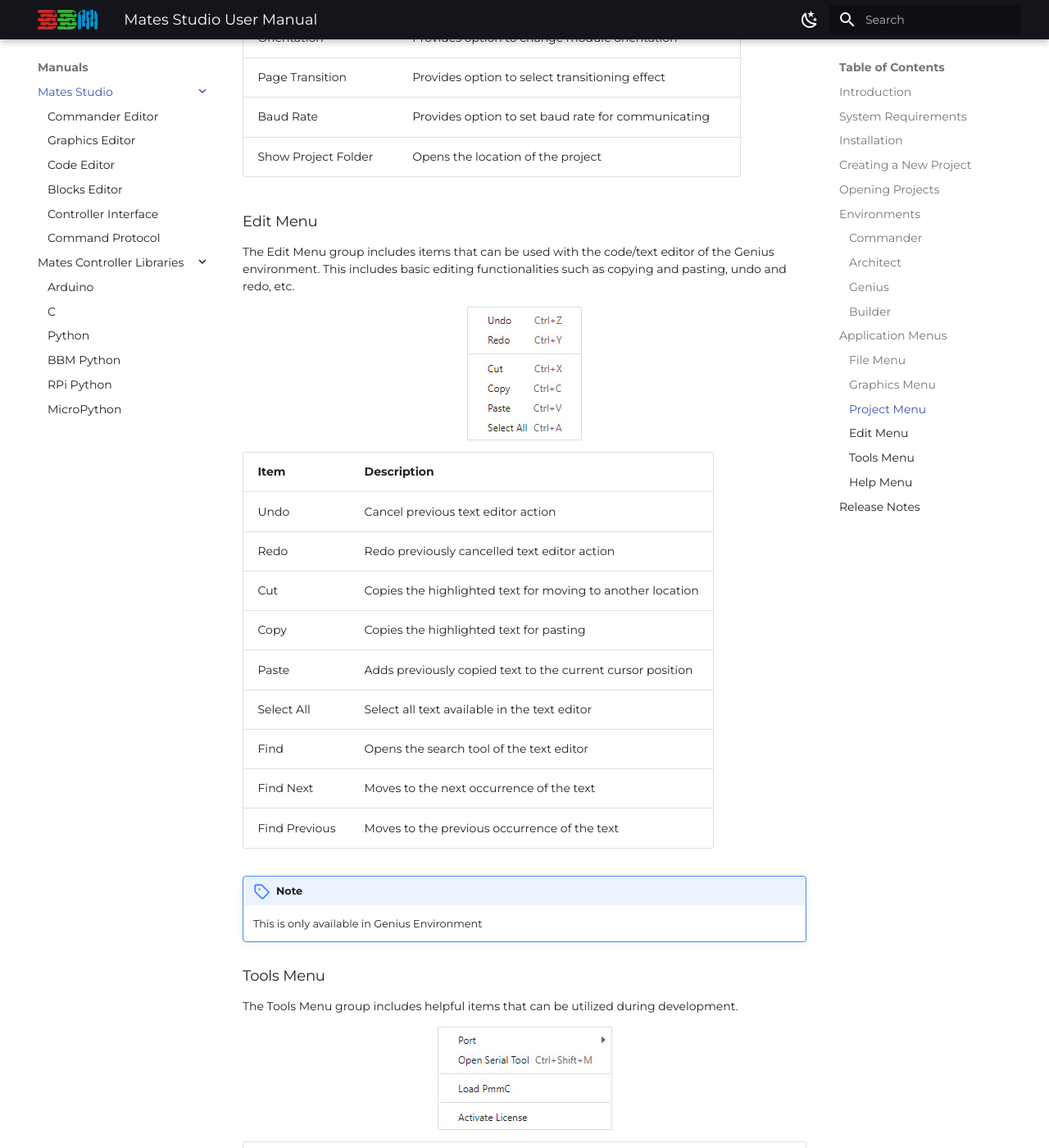
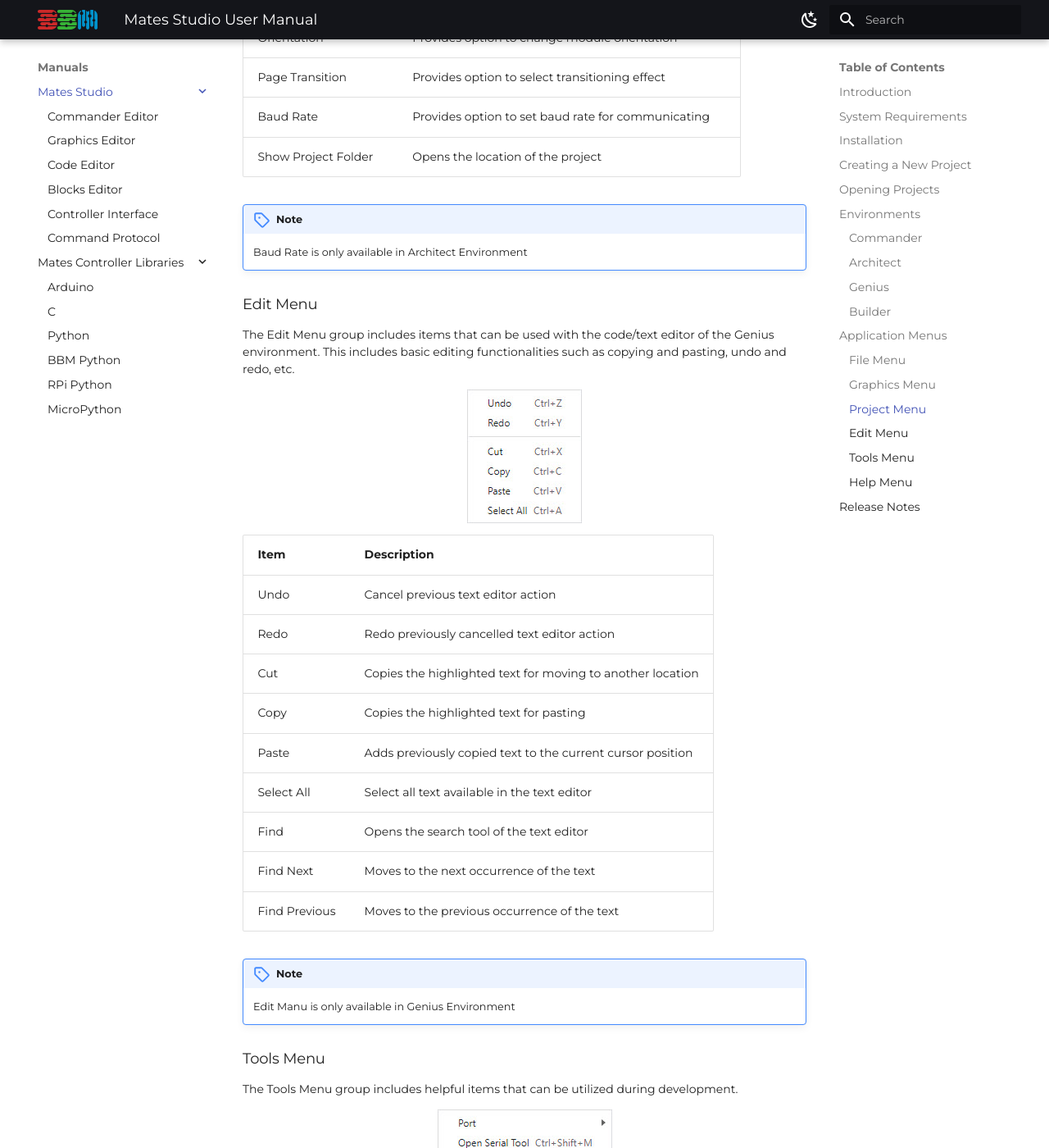
Before and after one commit to iSOLveIT/mkdocs-gen, an MkDocs documentation site: the page built from docs/Mates Studio/index.md, in a window 1280 px wide and 1400 px high, scrolled down 11448 px. Shown: the whole window at 82% size. Built offline with MkDocs 1.6.1 and Material for MkDocs 9.7.7, drawn with Linux system fonts in a browser that asks for light colours.

Commit message:
Added notes in menu items

```diff
--- a/docs/Mates Studio/index.md
+++ b/docs/Mates Studio/index.md
@@ -210,6 +210,10 @@
 | Baud Rate             | Provides option to set baud rate for communicating        |
 | Show Project Folder   | Opens the location of the project                         |
 
+!!! note
+
+    Baud Rate is only available in Architect Environment
+
 
 ### Edit Menu
 
@@ -231,7 +235,7 @@
 
 !!! note
 
-    This is only available in Genius Environment
+    Edit Manu is only available in Genius Environment
 
 
 ### Tools Menu
```
